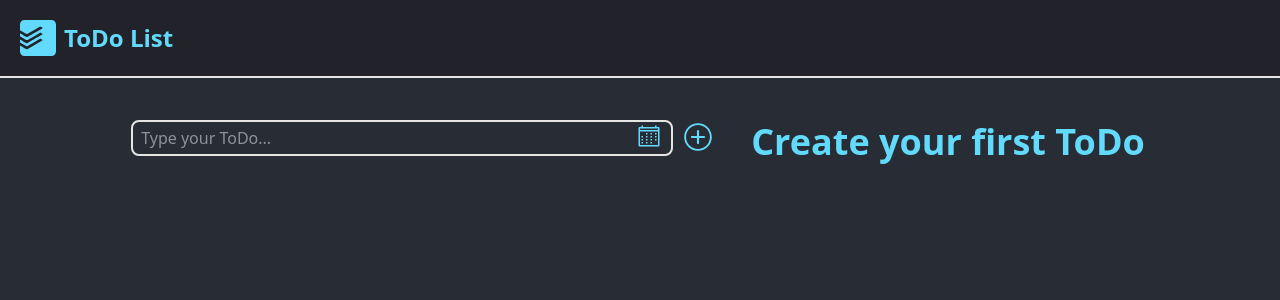
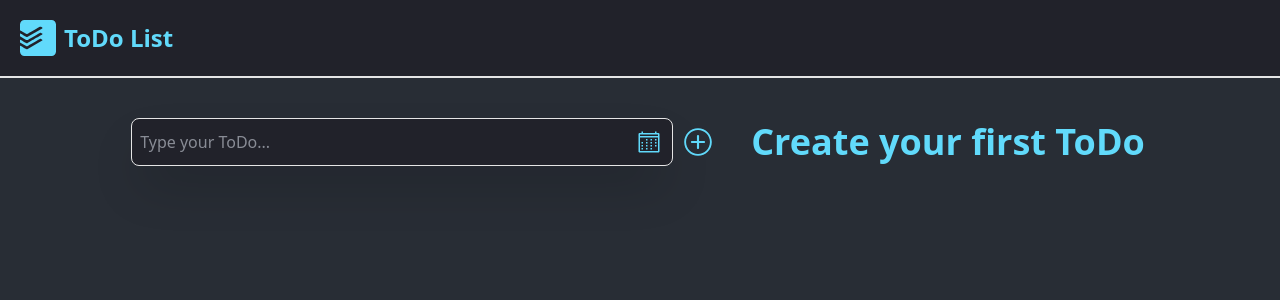
Before and after one commit to denis-mahei/todo-react-ts, a React (Vite) app: page / in a window 1280 px wide. Shown: the top 300 px of the page. Built offline with nearby package versions, Linux system fonts and the light colour scheme.

Commit message:
fix types for redux

```diff
--- a/src/components/Form/Form.tsx
+++ b/src/components/Form/Form.tsx
@@ -32,17 +32,17 @@ const Form = () => {
   return (
     <form
       onSubmit={handleSubmit(handleAdd)}
-      className="flex justify-center items-start gap-2 p-2 md:p-4"
+      className="flex justify-center items-center gap-2 p-2 w-full md:p-4"
     >
       <div className="flex flex-col relative w-full">
         <input
           type="text"
-          className="w-full rounded-md border-2 transition-colors outline-none focus:border-(--font-color) py-1 px-2 mr-1 text-blue-50 mb-2"
+          className="w-full h-12 rounded-md border transition-colors bg-(--bg-navbar) focus:outline-2 py-1 px-2 mr-1 text-blue-50 shadow-2xl"
           {...register('text', { required: true })}
           placeholder="Type your ToDo..."
         />
         {selected && (
-          <p className="order-1">
+          <p className="order-1 absolute top-13">
             Selected date {selected?.toLocaleDateString()}
           </p>
         )}
@@ -50,7 +50,7 @@ const Form = () => {
           type="button"
           aria-label="Pick deadline"
           onClick={() => setIsCalendarOpen((c) => !c)}
-          className="absolute top-1 right-3 p-0"
+          className="absolute top-1/2 -translate-y-1/2 right-3 p-0"
         >
           <VscCalendar size="24px" />
         </button>
--- a/src/components/Sidenav/Sidenav.tsx
+++ b/src/components/Sidenav/Sidenav.tsx
@@ -9,7 +9,7 @@ const Sidenav = () => {
 
   return (
     <main className="flex flex-col justify-center md:flex-row p-6">
-      <div className="flex flex-col gap-4 w-full justify-center md:w-2/4">
+      <div className="flex flex-col gap-4 w-full md:w-2/4">
         <Form />
       </div>
       {tasks.length > 0 ? (
--- a/src/components/TaskList/TaskList.tsx
+++ b/src/components/TaskList/TaskList.tsx
@@ -12,7 +12,10 @@ const TaskList: React.FC<Partial<TaskListProps>> = ({ tasks }) => {
     <section className="p-2 md:p-4 w-full">
       <ul className="grid grid-cols-[repeat(auto-fit,minmax(320px,1fr))] gap-4">
         {tasks?.map((task, index) => (
-          <li key={task.id} className="w-full border rounded-md p-3.5">
+          <li
+            key={task.id}
+            className="w-full border rounded-md p-3.5 bg-(--bg-navbar) shadow-2xl"
+          >
             <TaskComponent
               text={task.text}
               num={index}
```
